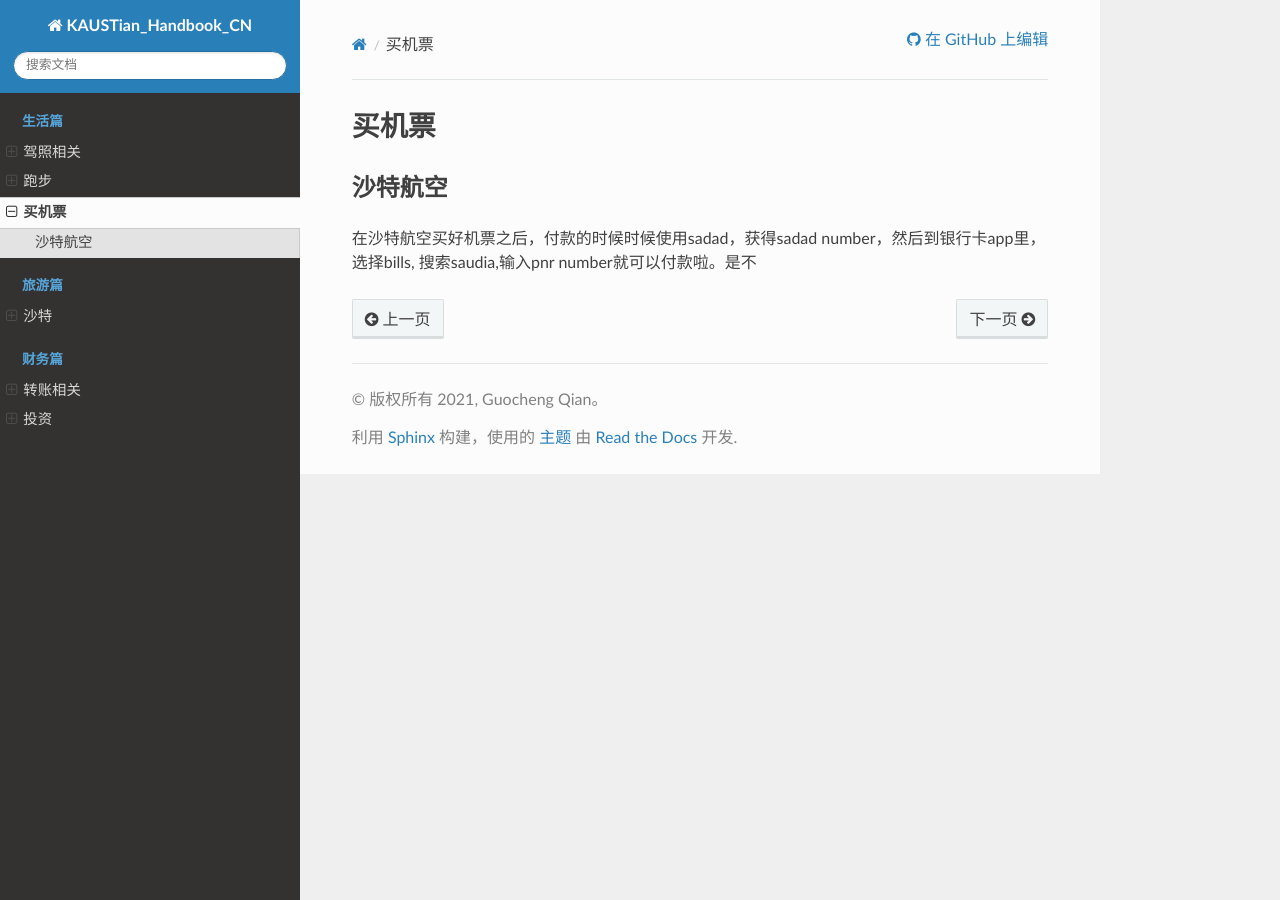
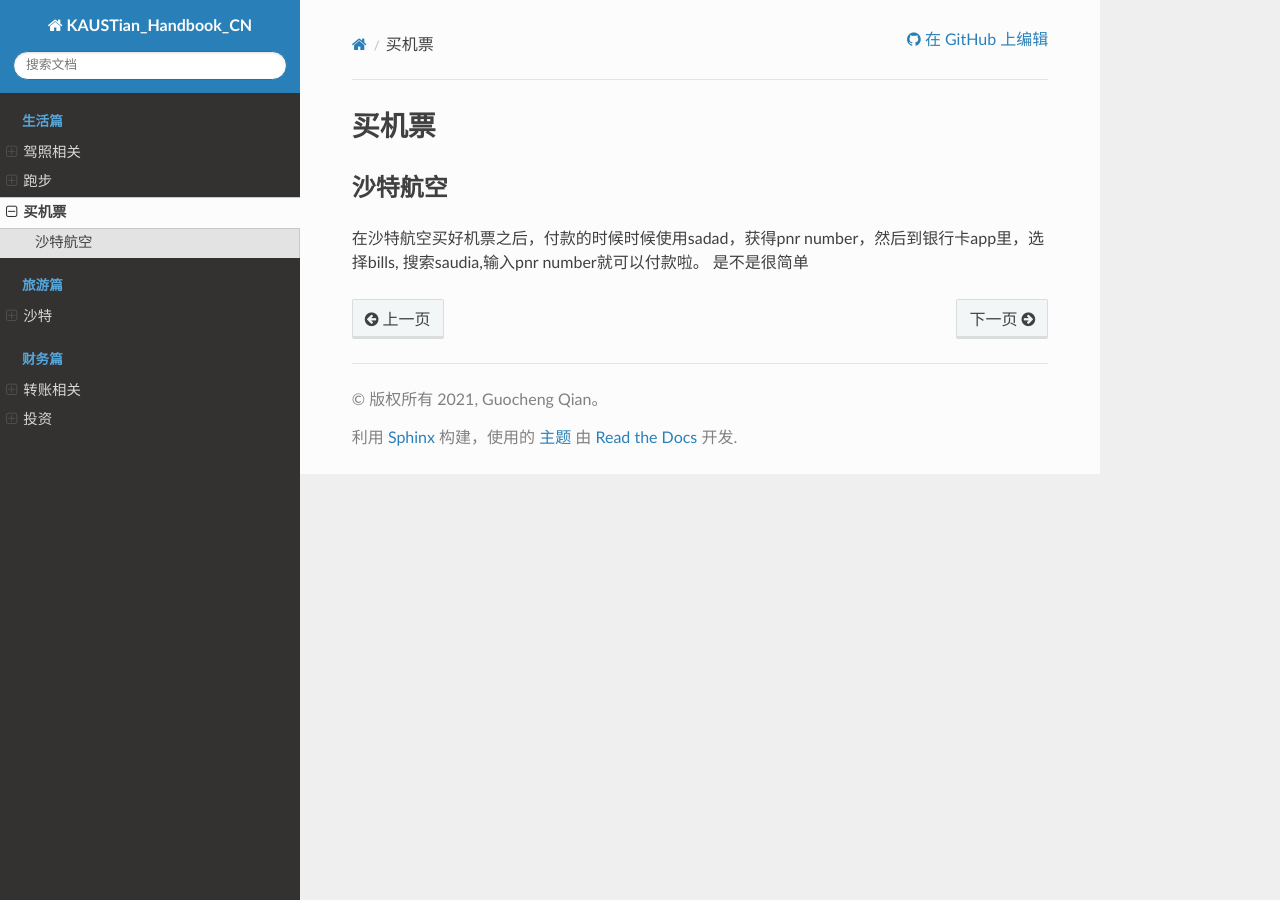
Before and after one commit to guochengqian/KAUSTian_Handbook_CN, a Sphinx documentation site: the page built from docs/content/life/ticket.rst, in a window 1280 px wide. Built offline with Sphinx 7.4.7 and the Read the Docs theme 2.0.0, drawn with Linux system fonts in a browser that asks for light colours.

Commit message:
Update ticket.rst

```diff
--- a/docs/content/life/ticket.rst
+++ b/docs/content/life/ticket.rst
@@ -7,4 +7,5 @@
 沙特航空
 -------
 
-在沙特航空买好机票之后，付款的时候时候使用sadad，获得sadad number，然后到银行卡app里，选择bills, 搜索saudia,输入pnr number就可以付款啦。是不
+在沙特航空买好机票之后，付款的时候时候使用sadad，获得pnr number，然后到银行卡app里，选择bills, 搜索saudia,输入pnr number就可以付款啦。
+是不是很简单
```
